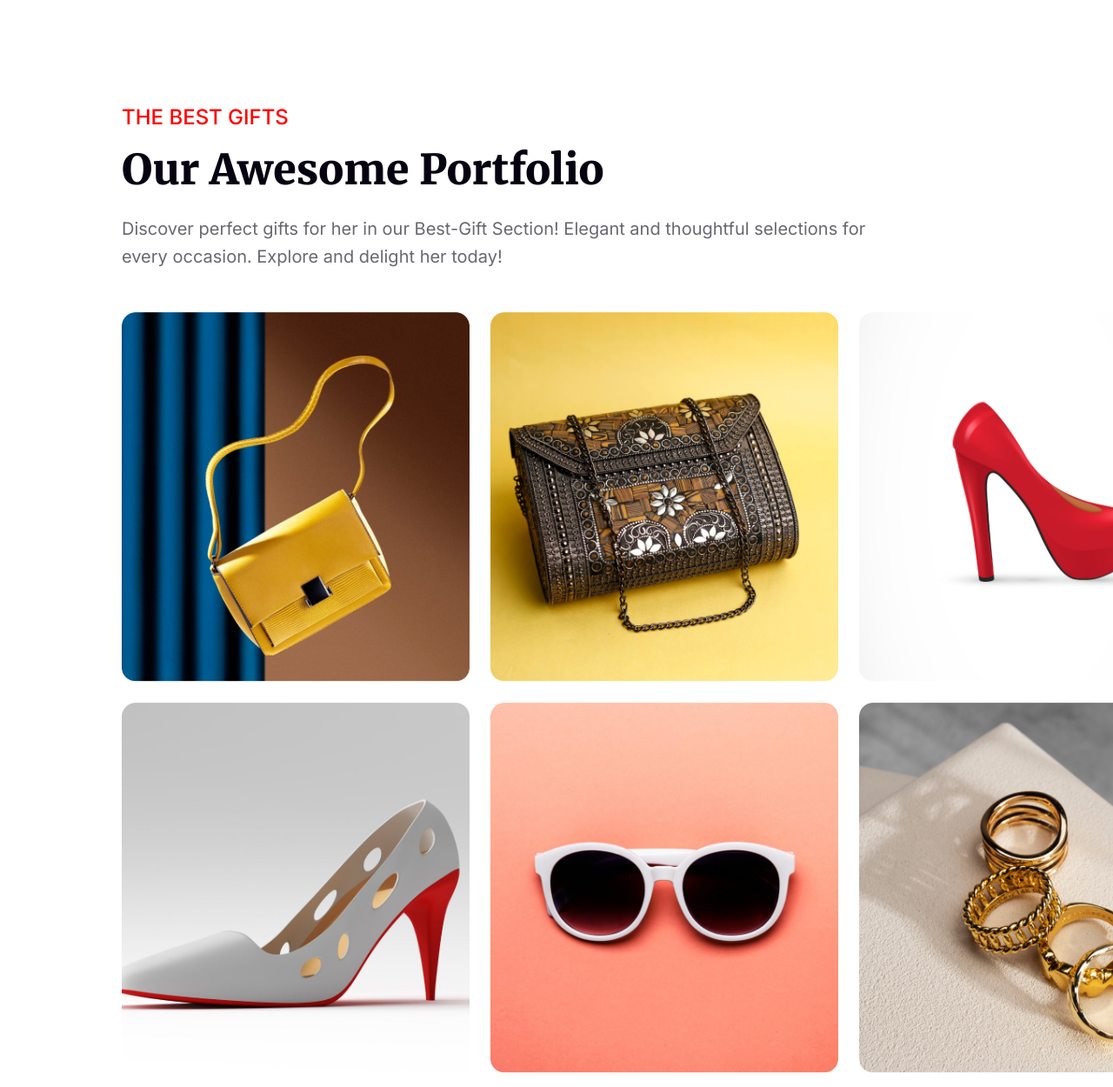
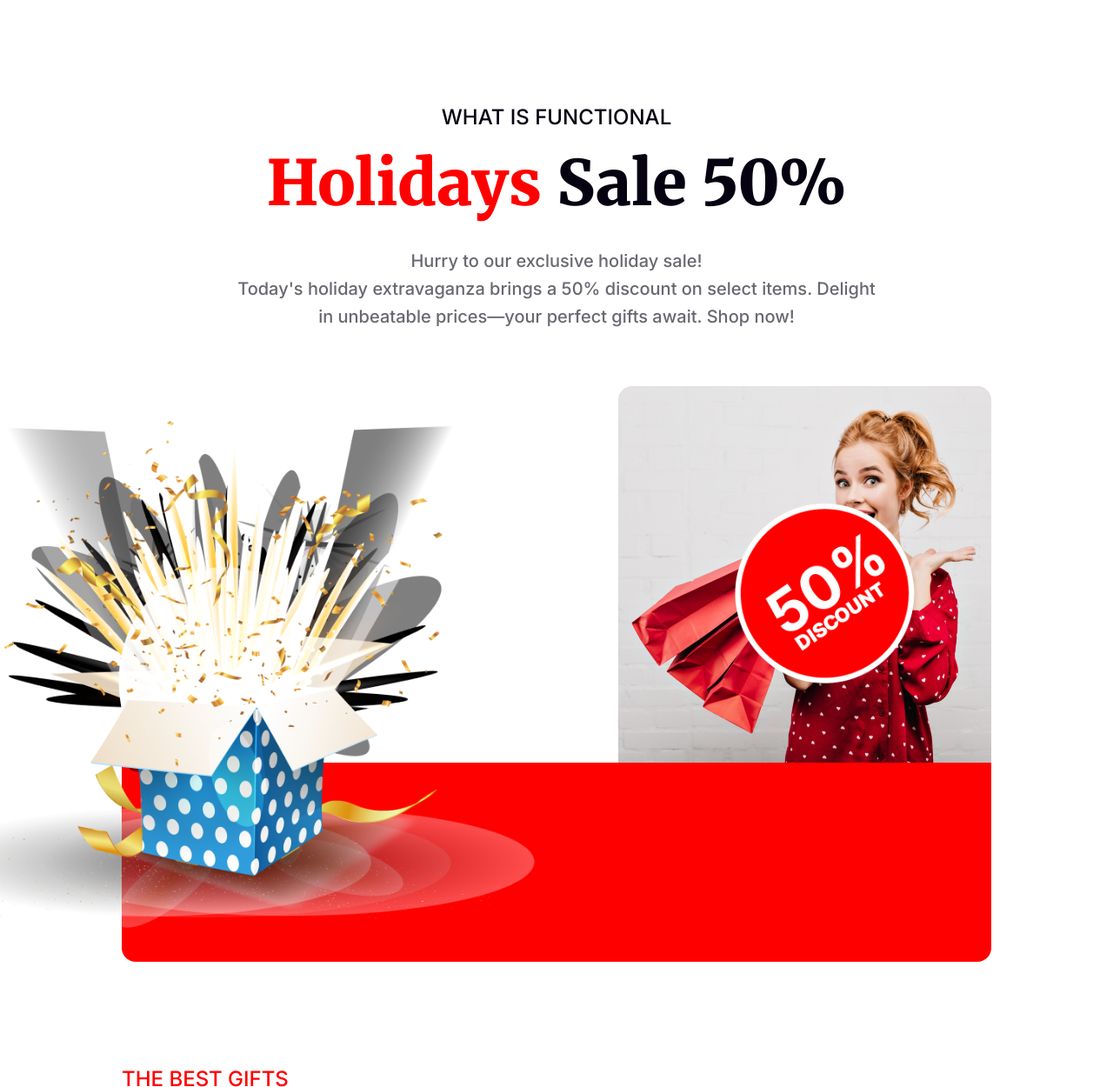
Before and after one commit to Maysha-Khanom-Moon/ph-a1-new-year-new-mission, a plain HTML site: page index.html in a window 1280 px wide. Shown: the top 1250 px of the page at 87% size. Drawn offline with Linux system fonts and the light colour scheme.

Commit message:
holiday sale almost complete

```diff
--- a/index.html
+++ b/index.html
@@ -11,6 +11,7 @@
 
     <link href="https://fonts.googleapis.com/css2?family=Merriweather:wght@400;700;900&display=swap" rel="stylesheet">
     <link rel="stylesheet" href="style.css">
+    <link rel="stylesheet" href="styles/holiday.css">
     <link rel="stylesheet" href="styles/best-gift.css">
     <link rel="stylesheet" href="styles/newsletter.css">
     <link rel="stylesheet" href="styles/footer.css">
@@ -18,6 +19,21 @@
 <body>
 
     <main>
+
+        <div class="holiday">
+            <div class="top">
+                <h5>WHAT IS FUNCTIONAL</h5>
+                <h1><span style="color: #F00;;">Holidays</span> Sale 50%</h1>
+                <p>Hurry to our exclusive holiday sale! <br>
+                    Today's holiday extravaganza brings a 50% discount on select items. Delight in unbeatable prices—your perfect gifts await. Shop now!</p>
+            </div>
+
+            <div class="bottom">
+                <img id="left" src="resources/Group 75.png" alt="">
+                <img id="center" src="resources/Group 44.png" alt="">
+                <img id="right" src="resources/Rectangle 1.png" alt="">
+            </div>
+        </div>
 
         <div class="best-gift">
             <div class="top">
--- a/style.css
+++ b/style.css
@@ -1,5 +1,10 @@
+* {
+    margin: 0;
+    padding: 0;
+    box-sizing: border-box;
+}
+
 body {
-    margin: 0;
     font-family: 'Inter', sans-serif;
     font-family: 'Merriweather', serif;
 }
--- a/styles/best-gift.css
+++ b/styles/best-gift.css
@@ -44,7 +44,7 @@
 
 .best-gift img:hover {
     cursor: pointer;
-    box-shadow: 3px 3px 8px 3px #a3e811;
+    box-shadow: 5px 5px 5px 7px #aeff00;
 }
 
 .best-gift .center {
--- /dev/null
+++ b/styles/holiday.css
@@ -0,0 +1,66 @@
+.holiday {
+    margin-bottom: 120px;
+    text-align: center;
+}
+
+.holiday .top {
+    margin: 0 126px;
+}
+
+.holiday .top h5 {
+    color: #070211;
+    font-family: Inter;
+    font-size: 24px;
+    font-weight: 500;
+    margin-bottom: 16px;
+}
+
+.holiday .top h1 {
+    color: #070211;
+    font-family: Merriweather;
+    font-size: 72px;
+    font-weight: 900;
+    margin-bottom: 28px;
+}
+
+.holiday .top p {
+    color: rgba(7, 2, 17, 0.60);
+    font-family: Inter;
+    font-size: 20px;
+    font-weight: 500;
+    line-height: 32px;
+    margin-bottom: 64px;
+}
+
+.holiday .bottom {
+    display: flex;
+    box-sizing: border-box;
+    justify-content: right;
+    background-image: url("../resources/Rectangle\ 2.png");
+    background-repeat: no-repeat;
+    background-position: bottom;
+    border-radius: 16px 0px 16px 16px;
+    position: relative;
+}
+
+.holiday .bottom #left {
+    width: 700px;
+    height: 600px;
+    position: absolute;
+    right: 525px;
+    top: 40px;
+}
+
+.holiday .bottom #center {
+    width: 287px;
+    height: 287px;
+    position: absolute;
+    left: 665px;
+    top: 95px;
+}
+
+.holiday .bottom #right {
+    width: 429px;
+    height: 433px;
+    margin-bottom: 228.5px;
+}
```
